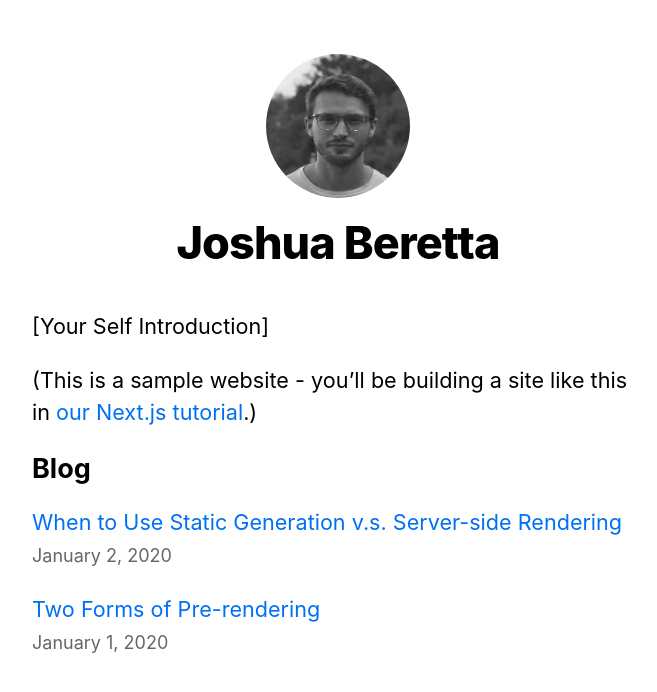
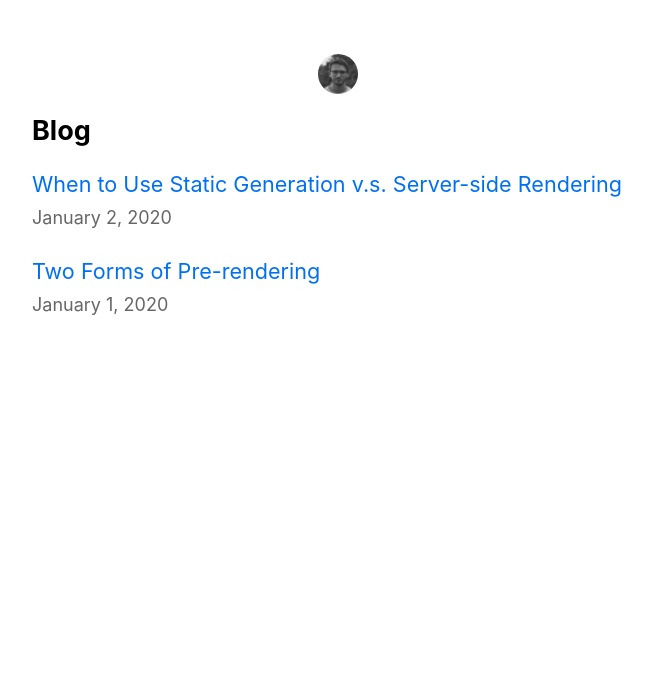
Before and after one commit to joshuaberetta/nextjs-blog, a Next.js app: page / in a window 1280 px wide. Shown: the top 692 px of the page, without its empty margins (302-959 px from the left). Built offline with nearby package versions, Linux system fonts and the light colour scheme.

Commit message:
minor changes

```diff
--- a/components/layout.tsx
+++ b/components/layout.tsx
@@ -1,6 +1,6 @@
 import Head from "next/head";
 import Link from "next/link";
-import { makeStyles } from "@material-ui/core";
+import { Avatar, makeStyles } from "@material-ui/core";
 
 const useStyles = makeStyles({
   container: {
@@ -49,7 +49,7 @@ export const siteTitle = "This is me :)";
 
 export default function Layout({
   children,
-  home,
+  home = true,
 }: {
   children: React.ReactNode;
   home?: boolean;
@@ -74,33 +74,15 @@ export default function Layout({
         <meta name="twitter:card" content="summary_large_image" />
       </Head>
       <header className={classes.header}>
-        {home ? (
-          <>
-            <img
+        <Link href="/">
+          <a>
+            <Avatar
               src="/images/profile.jpg"
-              className={`${classes.headerHomeImage} ${classes.borderCircle}`}
+              // className={`${classes.headerImage} ${classes.borderCircle}`}
               alt={name}
             />
-            <h1 className={classes.heading2Xl}>{name}</h1>
-          </>
-        ) : (
-          <>
-            <Link href="/">
-              <a>
-                <img
-                  src="/images/profile.jpg"
-                  className={`${classes.headerImage} ${classes.borderCircle}`}
-                  alt={name}
-                />
-              </a>
-            </Link>
-            <h2 className={classes.headingLg}>
-              <Link href="/">
-                <a className={classes.colorInherit}>{name}</a>
-              </Link>
-            </h2>
-          </>
-        )}
+          </a>
+        </Link>
       </header>
       <main>{children}</main>
       {!home && (
--- /dev/null
+++ b/next.config.ts
@@ -0,0 +1,10 @@
+export default {
+  webpack: (cfg) => {
+    cfg.module.rules.push({
+      test: /\.md$/,
+      loader: "frontmatter-markdown-loader",
+      options: { mode: ["react-component"] },
+    });
+    return cfg;
+  },
+};
--- a/pages/index.tsx
+++ b/pages/index.tsx
@@ -47,13 +47,6 @@ export default function Home({
         <title>{siteTitle}</title>
       </Head>
       <section className={classes.headingMd}>
-        <p>[Your Self Introduction]</p>
-        <p>
-          (This is a sample website - you’ll be building a site like this in{" "}
-          <a href="https://nextjs.org/learn">our Next.js tutorial</a>.)
-        </p>
-      </section>
-      <section className={classes.headingMd}>
         <h2 className={classes.headingLg}>Blog</h2>
         <ul className={classes.list}>
           {allPostsData.map(({ id, date, title }) => (
--- a/pages/posts/[id].tsx
+++ b/pages/posts/[id].tsx
@@ -34,6 +34,7 @@ export default function Post({
     <Layout>
       <Head>
         <title>{postData.title}</title>
+        <script src="https://identity.netlify.com/v1/netlify-identity-widget.js"></script>
       </Head>
       <article>
         <h1 className={classes.headingXl}>{postData.title}</h1>
```
